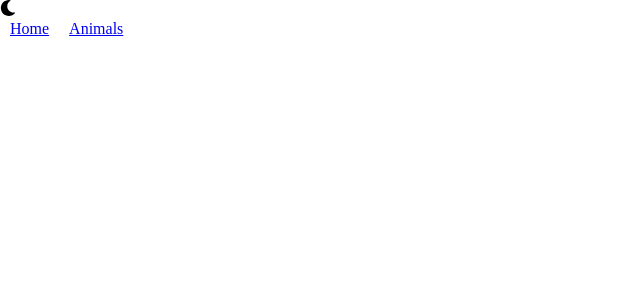
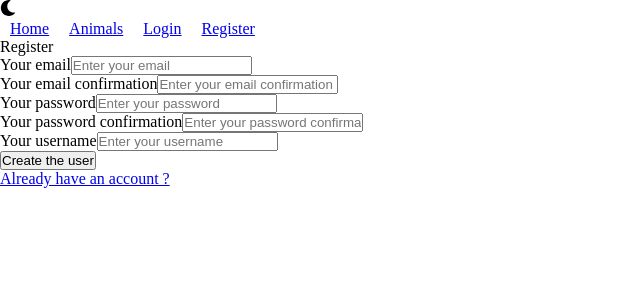
Before and after one commit to ldandoy/epita_advanced_javascript, a React (Create React App) app in the folder client/: page /register in a window 1280 px wide. Before the commit this address had no page. Shown: the top 300 px of the page, without its empty margins (0-640 px from the left). Built offline with nearby package versions, Linux system fonts and the light colour scheme.

Commit message:
Add array

```diff
--- a/client/src/App.js
+++ b/client/src/App.js
@@ -5,6 +5,8 @@ import { ThemeContext } from './contexts/themes'
 
 import Home from './pages/Home'
 import Animals from './pages/Animals'
+import Login from './pages/Login'
+import Register from './pages/Register'
 
 import SwicherMode from './components/SwicherMode'
 
@@ -18,11 +20,15 @@ const App = () => {
             <nav>
                 <Link to="/">Home</Link>
                 <Link to="/animals">Animals</Link>
+                <Link to ='/login'>Login</Link>
+                <Link to='/register'>Register</Link>
             </nav>
 
             <Routes>
                 <Route path="/" element={<Home />} />
                 <Route path='/animals' element={<Animals />} />
+                <Route path='/login' element={<Login />} />
+                <Route path='/register' element={<Register />} />
             </Routes>
         </div>
     </BrowserRouter>)
--- /dev/null
+++ b/client/src/components/LoginForm.js
@@ -0,0 +1,15 @@
+import React from 'react'
+import {Link, useNavigate} from 'react-router-dom'
+
+const LoginForm = () => {
+    return (
+        <div>
+            LoginForm
+            <div>
+                <Link to="/register">Don't have any account ?</Link>
+            </div>
+        </div>
+    )
+}
+
+export default LoginForm
--- /dev/null
+++ b/client/src/components/RegisterForm.js
@@ -0,0 +1,97 @@
+import React, {useState} from 'react'
+import axios from 'axios'
+import {Link, useNavigate} from 'react-router-dom'
+
+const RegisterForm = () => {
+    let navigate = useNavigate()
+    const [form, setForm] = useState({
+        email: '',
+        email_cfg: '',
+        password: '',
+        password_cfg: '',
+        username: ''
+    })
+
+    const handlerOnChange = (event) => {
+        const {name, value} = event.target
+        setForm({...form, [name]:value})
+    }
+
+    const handlerOnSubmit = async (event) => {
+        event.preventDefault()
+
+        try {
+            await axios.post(`${process.env.REACT_APP_API_URL}/register`, form)
+            navigate('/login')
+        } catch(error) {
+            console.error(error.response.data)
+        }
+    }
+
+    return (
+        <form onSubmit={handlerOnSubmit}>
+            <div>
+                <label htmlFor='email'>Your email</label>
+                <input
+                    type="email"
+                    name="email"
+                    value={form.email}
+                    placeholder='Enter your email'
+                    onChange={handlerOnChange}
+                    required={true}
+                />
+            </div>
+            <div>
+                <label htmlFor='email_cfg'>Your email confirmation</label>
+                <input
+                    type="email"
+                    name="email_cfg"
+                    value={form.email_cfg}
+                    placeholder='Enter your email confirmation'
+                    onChange={handlerOnChange}
+                    required={true}
+                />
+            </div>
+            <div>
+                <label htmlFor='password'>Your password</label>
+                <input
+                    type="password"
+                    name="password"
+                    value={form.password}
+                    placeholder='Enter your password'
+                    onChange={handlerOnChange}
+                    required={true}
+                />
+            </div>
+            <div>
+                <label htmlFor='email'>Your password confirmation</label>
+                <input
+                    type="password"
+                    name="password_cfg"
+                    value={form.password_cfg}
+                    placeholder='Enter your password confirmation'
+                    onChange={handlerOnChange}
+                    required={true}
+                />
+            </div>
+            <div>
+                <label htmlFor='username'>Your username</label>
+                <input
+                    type="test"
+                    name="username"
+                    value={form.username}
+                    placeholder='Enter your username'
+                    onChange={handlerOnChange}
+                />
+            </div>
+            <div>
+                <button type='submit'>Create the user</button>
+            </div>
+            <div>
+                <Link to="/login">Already have an account ?</Link>
+            </div>
+        </form>
+    )
+}
+
+export default RegisterForm
--- /dev/null
+++ b/client/src/pages/Login.js
@@ -0,0 +1,15 @@
+import React from 'react'
+
+import LoginFrom from '../components/LoginForm'
+
+const Login = () => {
+    return (
+        <div>
+            Login
+
+            <LoginFrom />
+        </div>
+    )
+}
+
+export default Login
--- /dev/null
+++ b/client/src/pages/Register.js
@@ -0,0 +1,15 @@
+import React from 'react'
+
+import RegisterForm from '../components/RegisterForm'
+
+const Register = () => {
+    return (
+        <div>
+            Register
+
+            <RegisterForm />
+        </div>
+    )
+}
+
+export default Register
```
